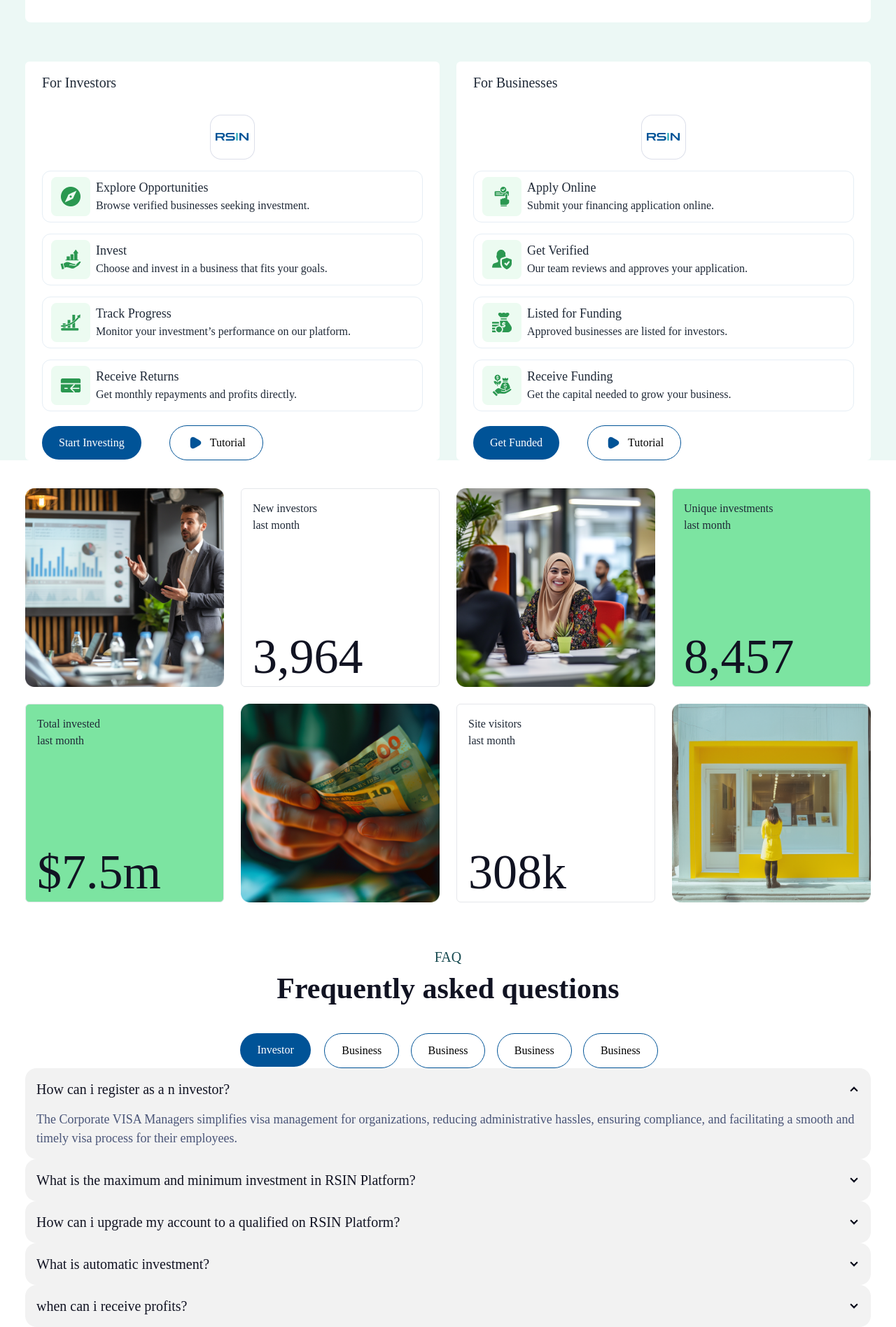
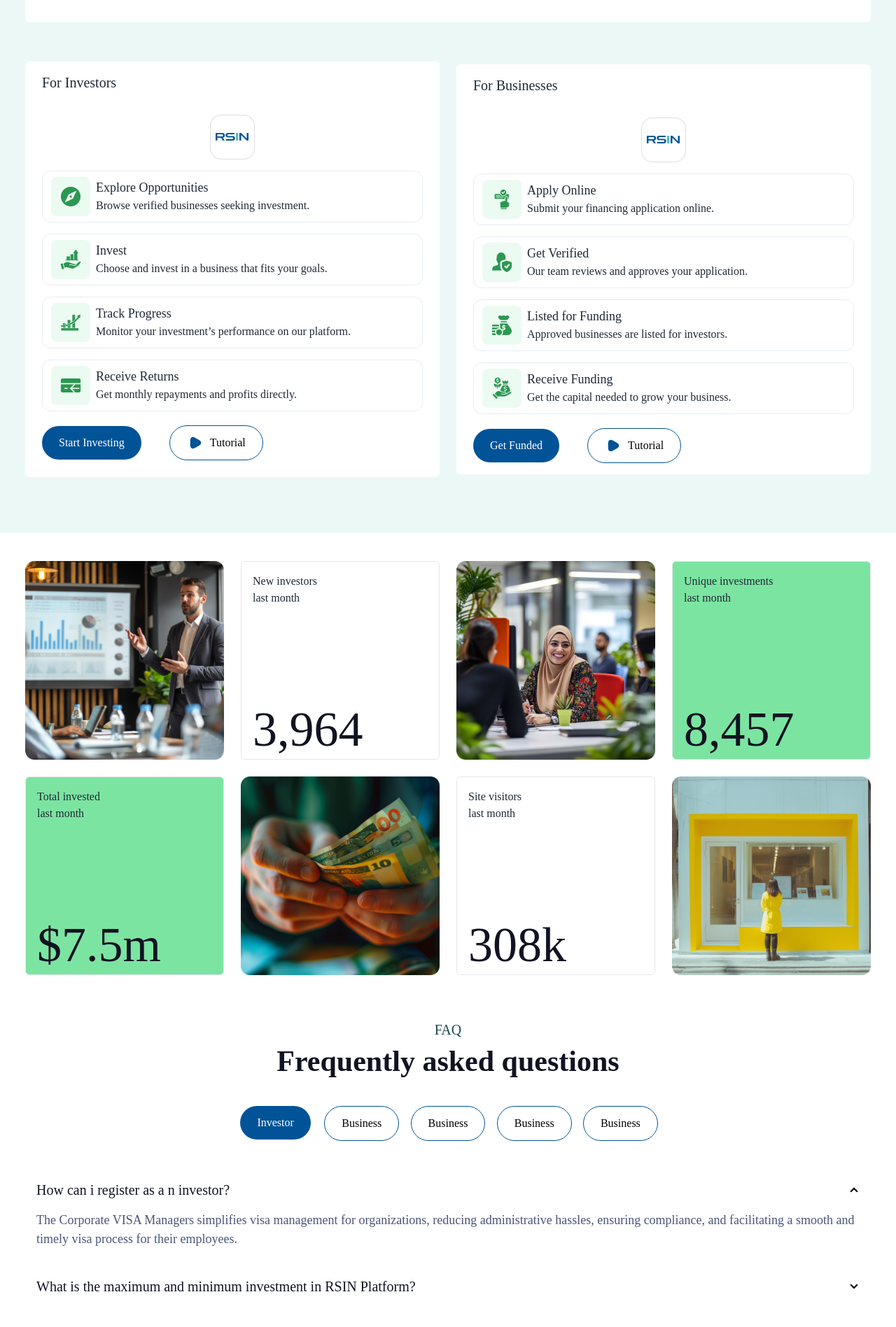
Before and after one commit to Mehebul02/Islamic-Finance, a Next.js app: page / in a window 1280 px wide. Shown: the part 3155-5052 px from the top of the page at 70% size. Built offline with nearby package versions, Linux system fonts and the light colour scheme.

Commit message:
solved the faq section

```diff
--- a/src/components/faq/According.jsx
+++ b/src/components/faq/According.jsx
@@ -2,8 +2,8 @@ import React from "react";
 
 const According = () => {
   return (
-    <div>
-      <div className="collapse collapse-arrow bg-base-200">
+    <div className="space-y-2">
+      <div className="collapse collapse-arrow  mt-10">
         <input type="radio" name="my-accordion-2" defaultChecked />
         <div className="collapse-title text-xl text-[#111322] font-WorkSanser font-medium">
           How can i register as a n investor?
@@ -17,7 +17,7 @@ const According = () => {
           </p>
         </div>
       </div>
-      <div className="collapse collapse-arrow bg-base-200">
+      <div className="collapse collapse-arrow ">
         <input type="radio" name="my-accordion-2" />
         <div className="collapse-title text-xl text-[#111322] font-WorkSanser font-medium">
         What is the maximum and minimum investment in RSIN Platform?
@@ -31,7 +31,7 @@ const According = () => {
           </p>
         </div>
       </div>
-      <div className="collapse collapse-arrow bg-base-200">
+      <div className="collapse collapse-arrow ">
         <input type="radio" name="my-accordion-2" />
         <div className="collapse-title text-xl text-[#111322] font-WorkSanser font-medium">
         How can i upgrade my account to a qualified on RSIN Platform?
@@ -45,7 +45,7 @@ const According = () => {
           </p>
         </div>
       </div>
-      <div className="collapse collapse-arrow bg-base-200">
+      <div className="collapse collapse-arrow ">
         <input type="radio" name="my-accordion-2" />
         <div className="collapse-title text-xl text-[#111322] font-WorkSanser font-medium">
         What is automatic investment?
@@ -59,7 +59,7 @@ const According = () => {
           </p>
         </div>
       </div>
-      <div className="collapse collapse-arrow bg-base-200">
+      <div className="collapse collapse-arrow ">
         <input type="radio" name="my-accordion-2" />
         <div className="collapse-title text-xl text-[#111322] font-WorkSanser font-medium">
         when can i receive profits?
--- a/src/components/howitWorks/HowItWork.jsx
+++ b/src/components/howitWorks/HowItWork.jsx
@@ -5,7 +5,7 @@ import ForInvestors from './ForInvestors';
 
 const HowItWork = () => {
     return (
-        <div className="bg-[#ECF8F5]   ">
+        <div className="bg-[#ECF8F5]  pb-20 ">
         <Container>
           {/* 1st section  */}
           <div >
@@ -23,11 +23,11 @@ const HowItWork = () => {
           {/* 2nd section  */}
           <div className='flex flex-col md:flex-row justify-between items-center gap-6 mt-14'>
           {/* For Investors */}
-          <div className='md:w-[50%] bg-white px-6 pt-4 rounded-md'>
+          <div className='md:w-[50%] bg-white px-6 pt-4 pb-6 rounded-md'>
          <ForInvestors/>
           </div>
           {/* For Businesses */}
-          <div className='lg:w-[50%] bg-white px-6 pt-4 rounded-md'>
+          <div className='lg:w-[50%] bg-white px-6 pt-4 pb-4 rounded-md'>
           <ForBusinesses/>
           </div>
           </div>
```
